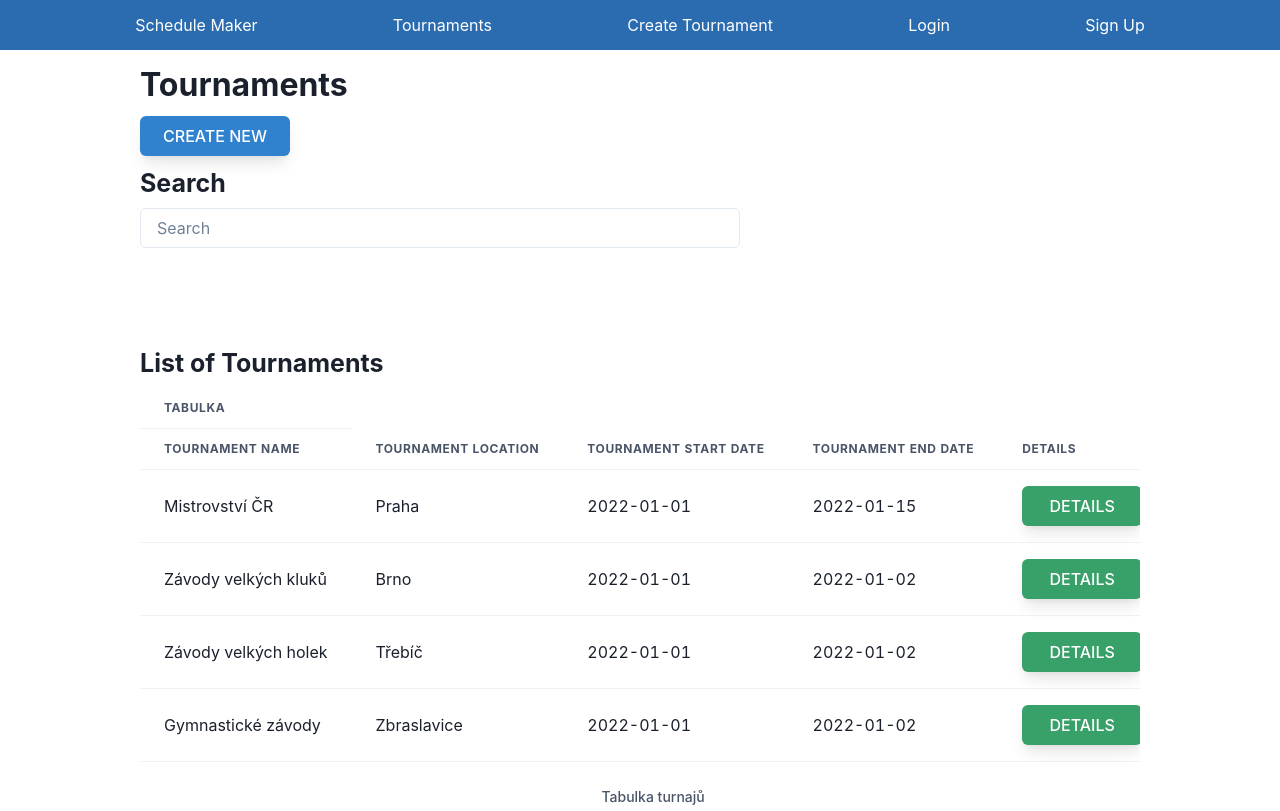
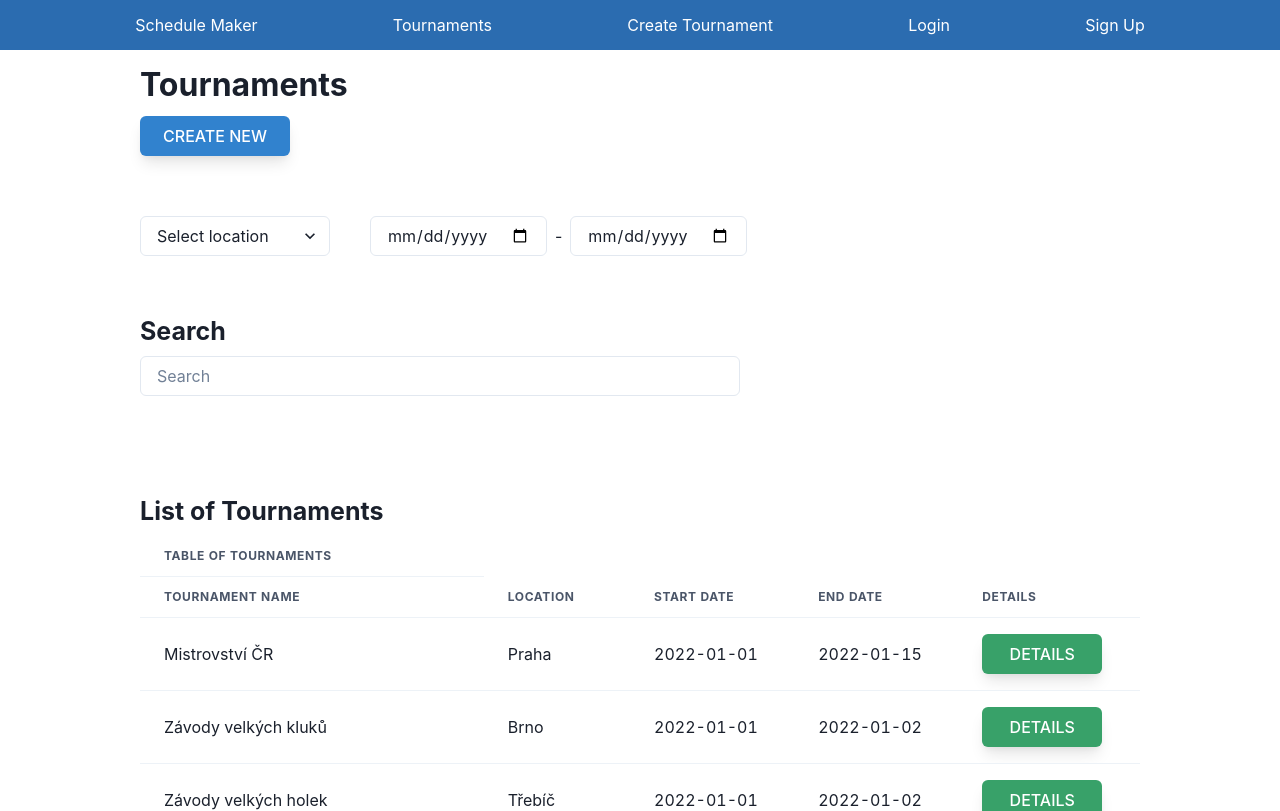
Before and after one commit to ReDa0123/schedule-maker, a React (Create React App) app in the folder frontend/: page /tournaments-list in a window 1280 px wide. Shown: the top 811 px of the page. Built offline with nearby package versions, Linux system fonts and the light colour scheme; what ramda-extension would draw is missing.

Commit message:
Prefinished tournament list

```diff
--- a/frontend/src/modules/schedule-maker/utils/mocks.js
+++ b/frontend/src/modules/schedule-maker/utils/mocks.js
@@ -180,4 +180,11 @@ export const tournaments = [
     startDate: '2022-01-01',
     endDate: '2022-01-02',
   },
+  {
+    tournamentId: 5,
+    name: 'Gymnastické závody mladých dívek',
+    location: 'Zbraslavice',
+    startDate: '2022-01-01',
+    endDate: '2022-01-02',
+  },
 ];
--- /dev/null
+++ b/frontend/src/modules/tournaments-list/molecules/SelectiveFiltering.js
@@ -0,0 +1,38 @@
+import { HStack, Input, Select, Text } from '@chakra-ui/react';
+import { tournaments } from '../../schedule-maker/utils/mocks';
+import PropTypes from 'prop-types';
+
+const SelectiveFiltering = ({ selectRef, setFilter, ...props }) => {
+  const tournamentLocations = Array.from(
+    new Set(tournaments.map((o) => o.location))
+  );
+  return (
+    <HStack spacing={10} {...props}>
+      <Select
+        placeholder="Select location"
+        maxW="190px"
+        ref={selectRef}
+        onChange={(e) => setFilter(e.target.value)}
+      >
+        {tournamentLocations.map((location) => (
+          <option key={location} value={location}>
+            {location}
+          </option>
+        ))}
+      </Select>
+
+      <HStack>
+        <Input placeholder="Select date" maxW="190px" type="date" />
+        <Text as="label"> - </Text>
+        <Input placeholder="Select date" maxW="190px" type="date" />
+      </HStack>
+    </HStack>
+  );
+};
+
+SelectiveFiltering.propTypes = {
+  selectRef: PropTypes.object,
+  setFilter: PropTypes.func,
+};
+
+export default SelectiveFiltering;
--- a/frontend/src/modules/tournaments-list/organisms/TournamentFilter.js
+++ b/frontend/src/modules/tournaments-list/organisms/TournamentFilter.js
@@ -1,12 +1,29 @@
 import { Box, Input } from '@chakra-ui/react';
 import PropTypes from 'prop-types';
+import TournamentListHeading from '../atoms/TournamentListHeading';
+import { useRef } from 'react';
+import SelectiveFiltering from '../molecules/SelectiveFiltering';
 
 const TournamentFilter = ({ filter, setFilter }) => {
+  const selectRef = useRef('');
   return (
-    <Box mb="100px">
+    <Box mb="100px" mt="30px">
+      <SelectiveFiltering
+        mt="60px"
+        mb="60px"
+        selectRef={selectRef}
+        setFilter={setFilter}
+      />
+
+      <TournamentListHeading mt="10px" mb="10px">
+        Search
+      </TournamentListHeading>
       <Input
         value={filter}
-        onChange={(e) => setFilter(e.target.value)}
+        onChange={(e) => {
+          setFilter(e.target.value);
+          selectRef.current.value = '';
+        }}
         placeholder="Search"
         maxW="600px"
       />
--- a/frontend/src/modules/tournaments-list/organisms/TournamentTable.js
+++ b/frontend/src/modules/tournaments-list/organisms/TournamentTable.js
@@ -1,7 +1,6 @@
 import { useEffect, useMemo } from 'react';
 import {
   Table,
-  TableCaption,
   TableContainer,
   Tbody,
   Td,
@@ -18,22 +17,22 @@ import { Link } from 'react-router-dom';
 
 const columns = [
   {
-    Header: 'Tabulka',
+    Header: 'Table of tournaments',
     columns: [
       {
         Header: 'Tournament name',
         accessor: 'name',
       },
       {
-        Header: 'Tournament location',
+        Header: 'Location',
         accessor: 'location',
       },
       {
-        Header: 'Tournament start date',
+        Header: 'Start date',
         accessor: 'startDate',
       },
       {
-        Header: 'Tournament end date',
+        Header: 'End date',
         accessor: 'endDate',
       },
       {
@@ -89,7 +88,6 @@ function TournamentTable(props) {
 
       <TableContainer>
         <Table variant="simple" {...getTableProps()}>
-          <TableCaption>Tabulka turnajů</TableCaption>
           <Thead>
             {headerGroups.map((group, index) => (
               // eslint-disable-next-line react/no-array-index-key
@@ -107,7 +105,7 @@ function TournamentTable(props) {
                 <Tr key={row.id}>
                   {row.cells.map((cell) => {
                     return (
-                      <Td key={cell.id} {...cell.getCellProps()}>
+                      <Td key={cell.id} isTruncated {...cell.getCellProps()}>
                         {cell.render('Cell')}
                       </Td>
                     );
--- a/frontend/src/modules/tournaments-list/pages/TournamentsListPage,js.js
+++ b/frontend/src/modules/tournaments-list/pages/TournamentsListPage,js.js
@@ -17,8 +17,6 @@ const TournamentsListPage = () => {
         <CreateNewButton />
       </Box>
 
-      <TournamentListHeading mb="10px">Search</TournamentListHeading>
-
       <TournamentFilter
         filter={filter.globalFilter}
         setFilter={filter.setGlobalFilter}
```
Also changed, not shown: 1 other file (tests, documents, lock files or other folders).
